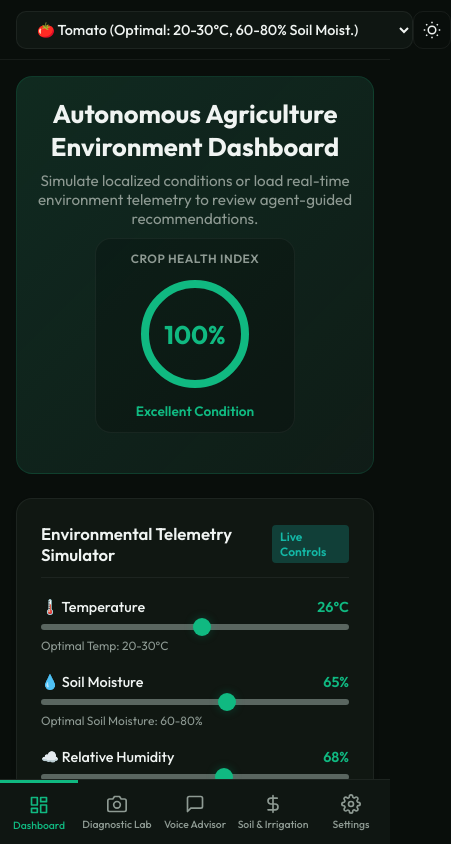
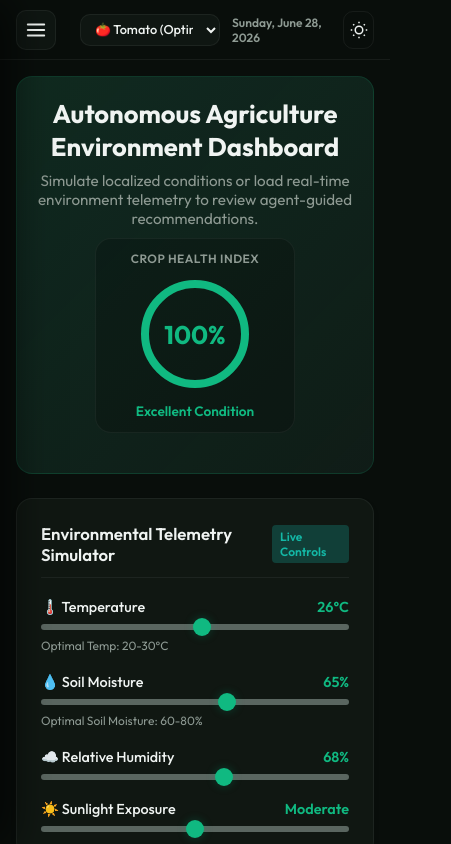
Before and after one commit to sujeetkrsuman/agrishieldai, a website: page public/index.html in a window 390 px wide. Shown: the whole page, 451 px wide, since content can reach past the window. Drawn offline with Linux system fonts and the light colour scheme; no server answers.

Commit message:
feat: align mobile layout with PC UI left sidebar drawer and fix date visibility

```diff
--- a/public/app.js
+++ b/public/app.js
@@ -29,7 +29,10 @@ const elements = {
   inputApiKey: document.getElementById('input-api-key'),
   btnSaveSettings: document.getElementById('btn-save-settings'),
   dateDisplay: document.getElementById('date-display'),
-  toastContainer: document.getElementById('toast-container')
+  toastContainer: document.getElementById('toast-container'),
+  sidebarToggle: document.getElementById('sidebar-toggle'),
+  sidebarOverlay: document.getElementById('sidebar-overlay'),
+  sidebar: document.querySelector('.sidebar')
 };
 
 // Crop Threshold Definitions
@@ -140,8 +143,29 @@ function setupUI() {
     item.addEventListener('click', () => {
       const tabId = item.getAttribute('data-tab');
       switchTab(tabId);
+
+      // Close sidebar drawer on mobile after selection
+      if (elements.sidebar && elements.sidebar.classList.contains('open')) {
+        elements.sidebar.classList.remove('open');
+        elements.sidebarOverlay.classList.remove('active');
+      }
     });
   });
+
+  // Mobile Sidebar Toggle Controllers
+  if (elements.sidebarToggle) {
+    elements.sidebarToggle.addEventListener('click', () => {
+      if (elements.sidebar) elements.sidebar.classList.toggle('open');
+      if (elements.sidebarOverlay) elements.sidebarOverlay.classList.toggle('active');
+    });
+  }
+
+  if (elements.sidebarOverlay) {
+    elements.sidebarOverlay.addEventListener('click', () => {
+      if (elements.sidebar) elements.sidebar.classList.remove('open');
+      if (elements.sidebarOverlay) elements.sidebarOverlay.classList.remove('active');
+    });
+  }
 
   // Active Crop selection
   elements.cropSelect.addEventListener('change', (e) => {
--- a/public/index.html
+++ b/public/index.html
@@ -62,12 +62,20 @@
         </div>
       </div>
     </aside>
+    <div class="sidebar-overlay" id="sidebar-overlay"></div>
 
     <!-- Main Content Panel -->
     <main class="main-content">
 
       <!-- Top header bar -->
       <header class="top-bar">
+        <button id="sidebar-toggle" class="sidebar-toggle-btn" aria-label="Toggle Navigation">
+          <svg viewBox="0 0 24 24" fill="none" stroke="currentColor" stroke-width="2" stroke-linecap="round" stroke-linejoin="round">
+            <line x1="3" y1="12" x2="21" y2="12"></line>
+            <line x1="3" y1="6" x2="21" y2="6"></line>
+            <line x1="3" y1="18" x2="21" y2="18"></line>
+          </svg>
+        </button>
         <div class="crop-selector-container">
           <label for="crop-select">Active Crop Monitoring:</label>
           <select id="crop-select" class="dropdown-style">
--- a/public/styles.css
+++ b/public/styles.css
@@ -1670,8 +1670,14 @@ body.light-mode .chat-bubble.user {
 }
 
 /* ==========================================
-   RESPONSIVENESS ADJUSTMENTS
+   SIDEBAR DRAWER TOGGLE & OVERLAY CONTROL
    ========================================== */
+.sidebar-toggle-btn {
+  display: none;
+}
+.sidebar-overlay {
+  display: none;
+}
 
 /* ==========================================
    RESPONSIVENESS ADJUSTMENTS
@@ -1696,110 +1702,117 @@ body.light-mode .chat-bubble.user {
 
 /* 2. Mobile Portrait & Small Screens (max-width: 768px) */
 @media (max-width: 768px) {
-  /* Transition Sidebar to Fixed Bottom Nav Bar */
-  .app-container {
-    flex-direction: column;
-  }
-
+  /* Enable mobile sidebar drawer overlay */
+  .sidebar-overlay {
+    display: block;
+    position: fixed;
+    top: 0;
+    left: 0;
+    right: 0;
+    bottom: 0;
+    background-color: rgba(9, 14, 11, 0.8);
+    backdrop-filter: blur(6px);
+    -webkit-backdrop-filter: blur(6px);
+    z-index: 1050;
+    opacity: 0;
+    pointer-events: none;
+    transition: opacity 0.3s cubic-bezier(0.4, 0, 0.2, 1);
+  }
+  .sidebar-overlay.active {
+    opacity: 1;
+    pointer-events: auto;
+  }
+
+  /* Hamburger Menu Toggle Button */
+  .sidebar-toggle-btn {
+    display: flex;
+    align-items: center;
+    justify-content: center;
+    background: var(--bg-sidebar);
+    border: 1px solid var(--border-color);
+    color: var(--text-primary);
+    width: 40px;
+    height: 40px;
+    border-radius: var(--radius-md);
+    cursor: pointer;
+    transition: var(--transition);
+    margin-right: 12px;
+    flex-shrink: 0;
+  }
+  .sidebar-toggle-btn:hover {
+    background-color: var(--bg-card);
+    border-color: var(--primary);
+  }
+  .sidebar-toggle-btn svg {
+    width: 22px;
+    height: 22px;
+  }
+
+  /* Slide-out Sidebar Drawer */
   .sidebar {
     position: fixed;
+    top: 0;
     bottom: 0;
     left: 0;
-    right: 0;
-    width: 100%;
-    height: 65px;
+    width: 280px;
+    height: 100vh;
+    height: 100dvh;
     background-color: var(--bg-sidebar);
-    border-top: 1px solid var(--border-color);
-    border-right: none;
-    padding: 0;
-    flex-direction: row;
-    justify-content: space-around;
-    align-items: center;
-    z-index: 1000;
-  }
-
-  .brand {
-    display: none; /* Hide brand logo in bottom bar */
-  }
-
-  .nav-menu {
-    flex-direction: row;
-    width: 100%;
-    height: 100%;
-    justify-content: space-around;
-    align-items: center;
-    gap: 0;
-    overflow-x: visible;
-  }
-
-  .nav-item {
+    border-right: 1px solid var(--border-color);
+    border-top: none;
+    padding: 24px 16px;
+    display: flex;
     flex-direction: column;
-    align-items: center;
-    justify-content: center;
-    gap: 4px;
-    padding: 6px 0;
-    width: 20%;
-    height: 100%;
-    border-radius: 0;
-    font-size: 0.65rem;
-    color: var(--text-secondary);
-    border: none;
-    background: none;
-    flex-grow: 1;
-  }
-
-  .nav-item svg {
-    width: 20px;
-    height: 20px;
-  }
-
-  .nav-item:hover svg {
-    transform: none; /* Disable horizontal slide on hover for mobile */
-  }
-
-  .nav-item span {
-    display: inline-block; /* Show text labels in bottom bar */
-    font-size: 0.65rem;
-    font-weight: 500;
-  }
-
-  .nav-item.active {
-    background-color: transparent;
-    color: var(--primary);
-    border-top: 3px solid var(--primary); /* Glowing active indicator line at the top of bottom tab */
-    border-radius: 0;
-  }
-
-  .sidebar-footer {
-    display: none; /* Hide footer badges on mobile sidebar */
-  }
-
-  /* Main content layout adjustments for fixed bottom bar */
+    justify-content: space-between;
+    z-index: 1100;
+    transform: translateX(-100%);
+    transition: transform 0.3s cubic-bezier(0.4, 0, 0.2, 1);
+    box-shadow: 10px 0 40px rgba(0, 0, 0, 0.6);
+  }
+  .sidebar.open {
+    transform: translateX(0);
+  }
+
+  /* Main content layout adjustments for toggleable sidebar */
   .main-content {
-    height: calc(100vh - 65px);
-    height: calc(100dvh - 65px);
+    height: 100vh;
+    height: 100dvh;
     width: 100%;
   }
 
   .content-body {
     padding: 16px;
-    padding-bottom: 85px; /* Extra padding to avoid content cutting off behind fixed bottom bar */
+    padding-bottom: 24px; /* Reset bottom padding spacer */
   }
 
   /* Top Bar Adjustments */
   .top-bar {
     padding: 0 16px;
     height: 60px;
-    flex-direction: row;
-    justify-content: space-between;
+    display: flex;
+    justify-content: flex-start;
+    gap: 12px;
+  }
+
+  .header-actions {
+    margin-left: auto;
   }
 
   .crop-selector-container label {
     display: none; /* Hide label text to save horizontal space */
   }
 
+  .dropdown-style {
+    max-width: 140px;
+    padding: 6px 10px;
+    font-size: 0.8rem;
+  }
+
   .date-display {
-    display: none; /* Hide date display on small mobile screens */
+    display: inline-block;
+    font-size: 0.75rem;
+    font-weight: 600;
+    color: var(--text-secondary);
   }
 
   /* Dashboard Tab Adjustments */
@@ -1974,11 +1987,4 @@ body.light-mode .chat-bubble.user {
     grid-template-columns: 1fr; /* Stack N-P-K inputs on ultra-narrow screens */
     gap: 8px;
   }
-  .nav-item span {
-    display: none; /* Hide bottom nav labels on extremely small devices to avoid crowding */
-  }
-  .nav-item svg {
-    width: 22px;
-    height: 22px;
-  }
-}
+}
```
